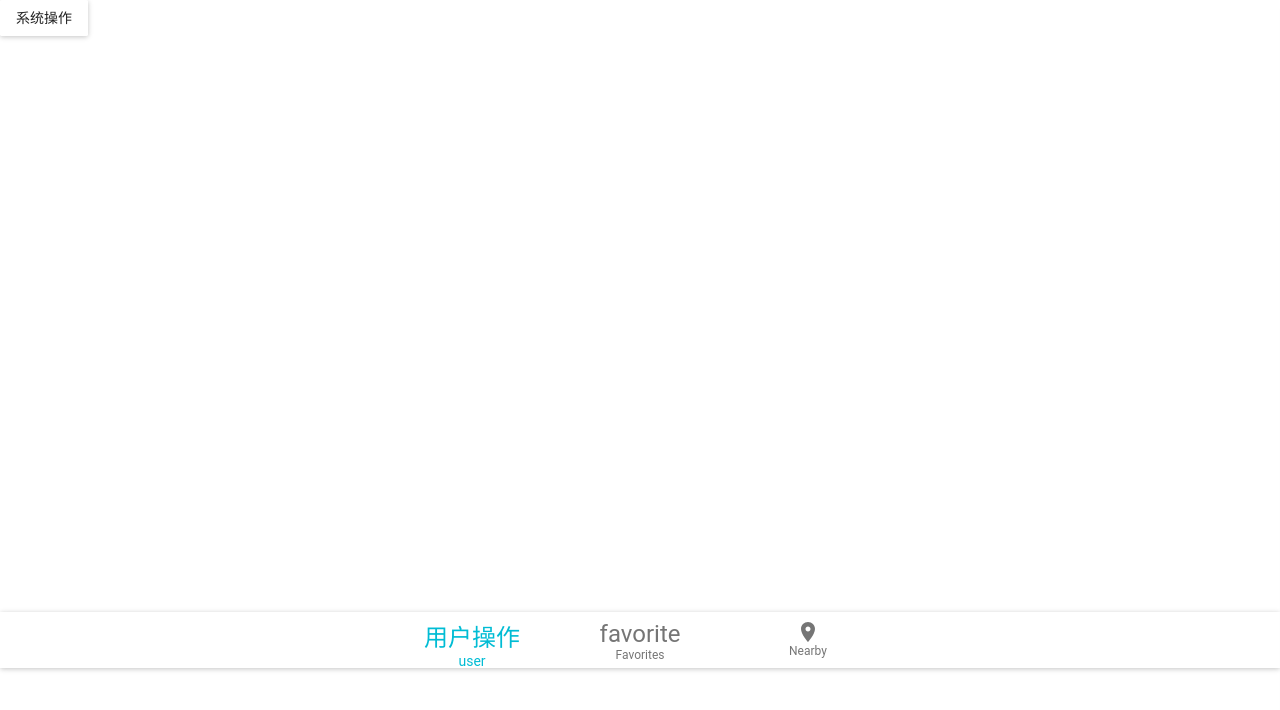
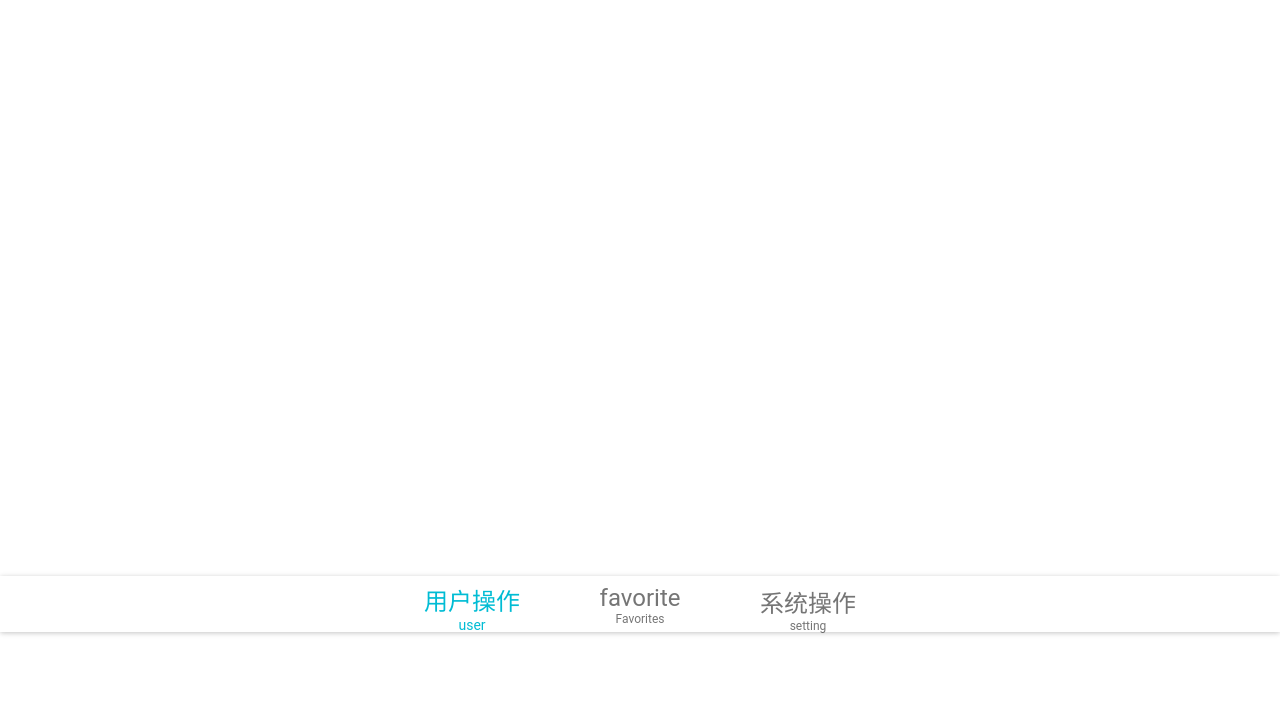
Before and after one commit to fancyzhe/my_app, a React (Create React App) app: page /manage in a window 1280 px wide. Shown: the top 710 px of the page. Built offline with nearby package versions, Linux system fonts and the light colour scheme.

Commit message:
'修改'

```diff
--- a/src/common/admin_btn.js
+++ b/src/common/admin_btn.js
@@ -9,6 +9,8 @@ import React from 'react'
 import {Drawer, MenuItem, RaisedButton} from "material-ui";
 import {MuiThemeProvider} from "material-ui/styles/index";
 import {Link} from "react-router-dom";
+import './css/admin_btn.css'
+import {Label} from "react-bootstrap";
 
 class Adminbtn extends React.Component {
 
@@ -28,7 +30,7 @@ class Adminbtn extends React.Component {
         return (
             <div>
                 <MuiThemeProvider>
-                    <RaisedButton onClick={this.handleToggle} label="系统操作"/>
+                    <Label onClick={this.handleToggle}>系统操作</Label>
                     <Drawer
                         open={this.state.open}
                         width={100}
--- a/src/common/bottom_nav.js
+++ b/src/common/bottom_nav.js
@@ -6,14 +6,10 @@
 import React from "react";
 import {FontIcon, Paper} from 'material-ui';
 import {BottomNavigation, BottomNavigationItem} from 'material-ui/BottomNavigation';
-import IconLocationOn from 'material-ui/svg-icons/communication/location-on';
 import {MuiThemeProvider} from "material-ui/styles/index";
 import './css/bottom_nav.css'
-
-
-const recentsIcon = <FontIcon className="material-icons">用户操作</FontIcon>;
-const favoritesIcon = <FontIcon className="material-icons">favorite</FontIcon>;
-const nearbyIcon = <IconLocationOn/>;
+import 'react-bootstrap'
+import Adminbtn from "./admin_btn";
 
 class BottomNav extends React.Component {
     constructor(props) {
@@ -25,7 +21,17 @@ class BottomNav extends React.Component {
 
     select = (index) => this.setState({selectedIndex: index});
 
+    adminBtn(){
+        console.log(1);
+        return(<Adminbtn />)
+    }
+
     render() {
+
+        const recentsIcon = <FontIcon className="material-icons">用户操作</FontIcon>;
+        const favoritesIcon = <FontIcon className="material-icons">favorite</FontIcon>;
+        const nearbyIcon = <FontIcon className="material-icons">系统操作</FontIcon>;
+
         return (
             <MuiThemeProvider>
                 <Paper zDepth={1} className="nav_bottom">
@@ -41,9 +47,12 @@ class BottomNav extends React.Component {
                             onClick={() => this.select(1)}
                         />
                         <BottomNavigationItem
-                            label="Nearby"
+                            label="setting"
                             icon={nearbyIcon}
-                            onClick={() => this.select(2)}
+                            onClick={() => {
+                                this.select(2);
+                                this.adminBtn()
+                            }}
                         />
                     </BottomNavigation>
                 </Paper>
--- /dev/null
+++ b/src/common/css/admin_btn.css
@@ -0,0 +1,4 @@
+.btn_admin{
+    border: 0;
+    box-shadow: none;
+}
--- a/src/public/Manage.js
+++ b/src/public/Manage.js
@@ -19,8 +19,7 @@ class Manage extends React.Component {
     render() {
         return (
             <div>
-                <Adminbtn></Adminbtn>
-                <BottomNav></BottomNav>
+                <BottomNav/>
             </div>
         )
     }
```
